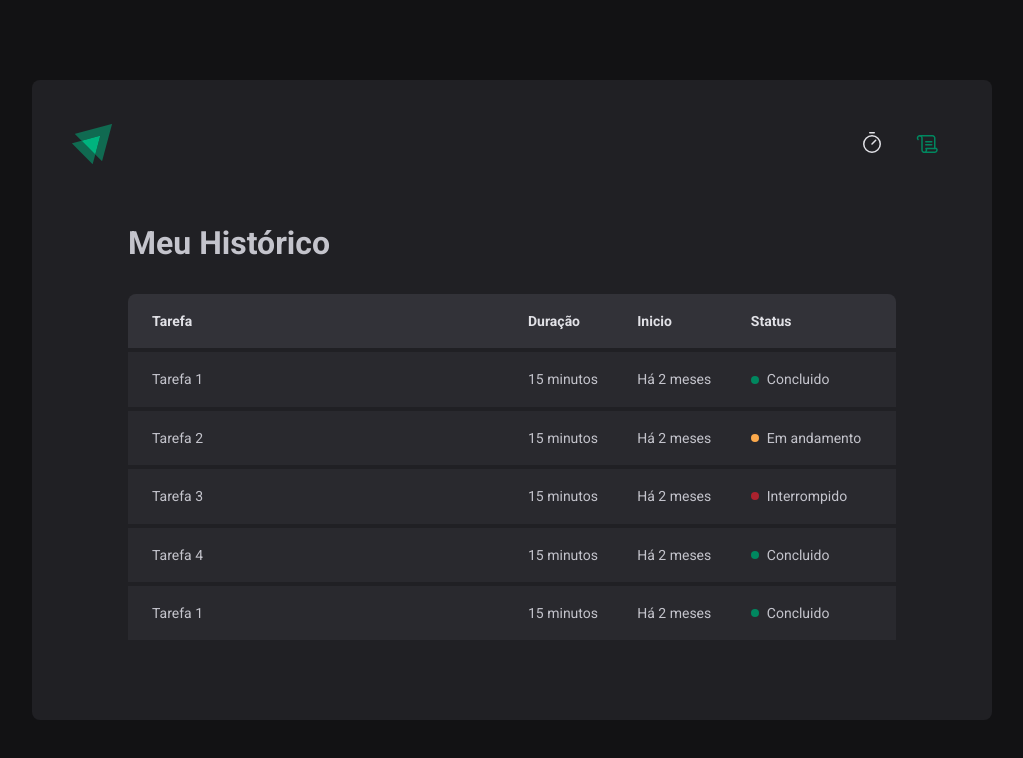
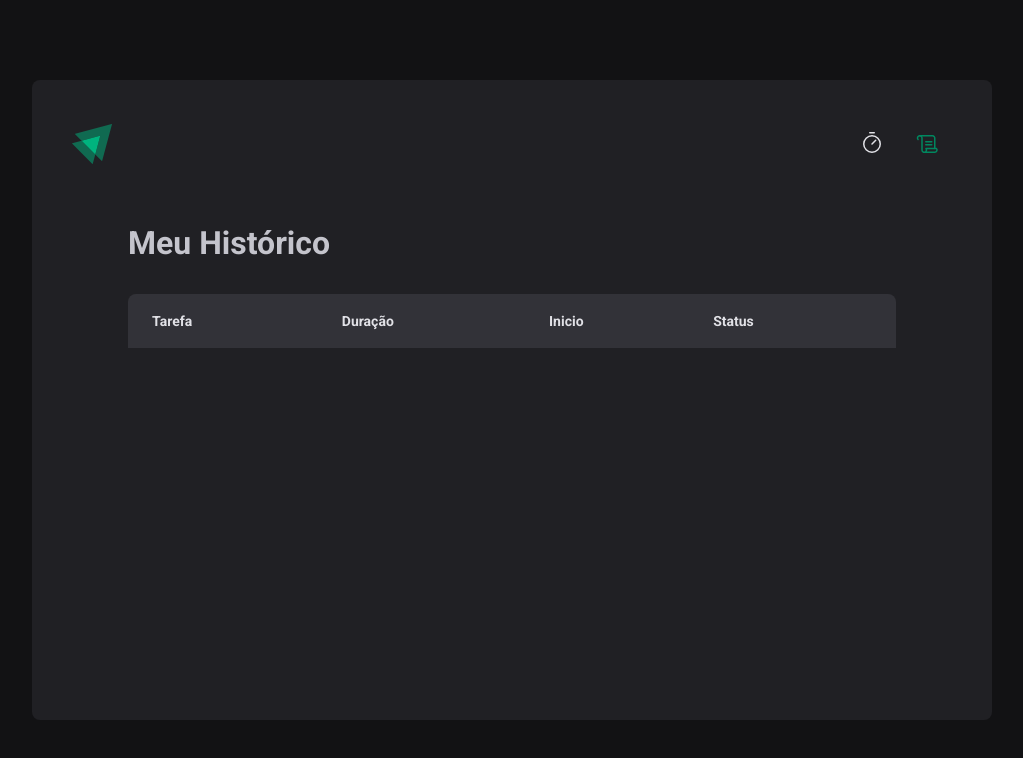
Before and after one commit to vinnycosta9898/ignite-timer, a React (Vite) app: page /history in a window 1280 px wide. Shown: the top 758 px of the page, without its empty margins (128-1151 px from the left). Built offline with nearby package versions, Linux system fonts and the light colour scheme.

Commit message:
Listando o Historico na page History

```diff
--- a/src/Contexts/CyclesContext/index.tsx
+++ b/src/Contexts/CyclesContext/index.tsx
@@ -1,6 +1,6 @@
 import { createContext, ReactNode, useState } from "react";
 
-interface Cycle{
+interface Cycles{
     id: string;
     task: string;
     minutesAmount: number;
@@ -15,7 +15,8 @@ interface CreateCycleData{
 }
 
 interface CyclesContextType{
-    activeCycle: Cycle | undefined;
+    cycles: Cycles[];
+    activeCycle: Cycles | undefined;
     activeCycleId: string | null;
     amountSecondsPast: number;
     markCurrentCycleAsFinished: () => void;
@@ -32,7 +33,7 @@ export const CyclesContext = createContext({} as CyclesContextType)
 
 export function CyclesContextProvider({ children }: CycleContextProviderProps){
 
-    const [cycles, setCycles] = useState<Cycle[]>([]);
+    const [cycles, setCycles] = useState<Cycles[]>([]);
     const [activeCycleId, setActiveCycleId] = useState<string|null>(null);
     const [amountSecondsPast, setAmountSecondsPast] = useState(0);
 
@@ -56,7 +57,7 @@ export function CyclesContextProvider({ children }: CycleContextProviderProps){
 
     function createNewCycle(data:CreateCycleData){
         const id = String(new Date().getTime())
-        const newCycle : Cycle = {
+        const newCycle : Cycles = {
             id,
             task: data.task,
             minutesAmount: data.minutesAmount,
@@ -66,7 +67,6 @@ export function CyclesContextProvider({ children }: CycleContextProviderProps){
         setCycles((state) => [...state, newCycle])
         setActiveCycleId(id);
         setAmountSecondsPast(0);
-        //reset();
     }
 
     function interruptCurrentCycle(){
@@ -86,6 +86,7 @@ export function CyclesContextProvider({ children }: CycleContextProviderProps){
     return(
         <CyclesContext.Provider
             value={{
+                    cycles,
                     activeCycle,
                     activeCycleId,
                     markCurrentCycleAsFinished,
--- a/src/pages/History/index.tsx
+++ b/src/pages/History/index.tsx
@@ -1,6 +1,13 @@
-import { HistoryContainer, HistoryList, Status } from './styles';
+import { useContext } from 'react';
+import { CyclesContext } from '../../Contexts/CyclesContext';
+
+import { HistoryContainer,
+         HistoryList,
+         Status
+        } from './styles';
 
 export function History(){
+    const { cycles } = useContext(CyclesContext)
     return(
         <HistoryContainer>
             <h1>Meu Histórico</h1>
@@ -17,53 +24,28 @@ export function History(){
                     </thead>
 
                     <tbody>
-                        <tr>
-                            <td>Tarefa 1</td>
-                            <td>15 minutos</td>
-                            <td>Há 2 meses</td>
-                            <td>
-                                <Status statusColor="green">
-                                    Concluido
-                                </Status>
-                            </td>
-                        </tr>
-                        <tr>
-                            <td>Tarefa 2</td>
-                            <td>15 minutos</td>
-                            <td>Há 2 meses</td>
-                            <td>
-                                <Status statusColor="yellow">
-                                    Em andamento
-                                </Status>
-                            </td>
-                        </tr> <tr>
-                            <td>Tarefa 3</td>
-                            <td>15 minutos</td>
-                            <td>Há 2 meses</td>
-                            <td>
-                                <Status statusColor="red">
-                                    Interrompido
-                                </Status>
-                            </td>
-                        </tr> <tr>
-                            <td>Tarefa 4</td>
-                            <td>15 minutos</td>
-                            <td>Há 2 meses</td>
-                            <td>
-                                <Status statusColor="green">
-                                    Concluido
-                                </Status>
-                            </td>
-                        </tr> <tr>
-                            <td>Tarefa 1</td>
-                            <td>15 minutos</td>
-                            <td>Há 2 meses</td>
-                            <td>
-                                <Status statusColor="green">
-                                    Concluido
-                                </Status>
-                            </td>
-                        </tr>
+                        {cycles.map(cycle => {
+                            return(
+                                <tr key={cycle.id}>
+                                    <td>{cycle.task}</td>
+                                    <td>{cycle.minutesAmount} minutos</td>
+                                    <td>{cycle.startDate.toISOString()}</td>
+                                    <td>
+                                        {cycle.finishDate && (
+                                            <Status statusColor="green"> Concluido</Status>
+                                        )}
+
+                                        {cycle.interruptedDate && (
+                                            <Status statusColor="red">Interrompido</Status>
+                                        )}
+
+                                        {(!cycle.finishDate && !cycle.interruptedDate) && (
+                                            <Status statusColor="yellow">Em andamento</Status>
+                                        )}
+                                    </td>
+                                </tr>
+                            )
+                        })}
                     </tbody>
                 </table>
             </HistoryList>
--- a/src/pages/Home/index.tsx
+++ b/src/pages/Home/index.tsx
@@ -43,9 +43,14 @@ export function Home(){
     const task = watch("task");
     const isSubmitDisabled = !task
 
+    function handleCreateNewCycle(data:NewCycleFormDataProps){
+        createNewCycle(data);
+        reset();
+    }
+
     return(
         <HomeContainer>
-            <form action="" onSubmit={handleSubmit(createNewCycle)}>
+            <form action="" onSubmit={handleSubmit(handleCreateNewCycle)}>
                 <FormProvider {...newCycleForm}>
                     <NewCycleForm/>
                 </FormProvider>
```
